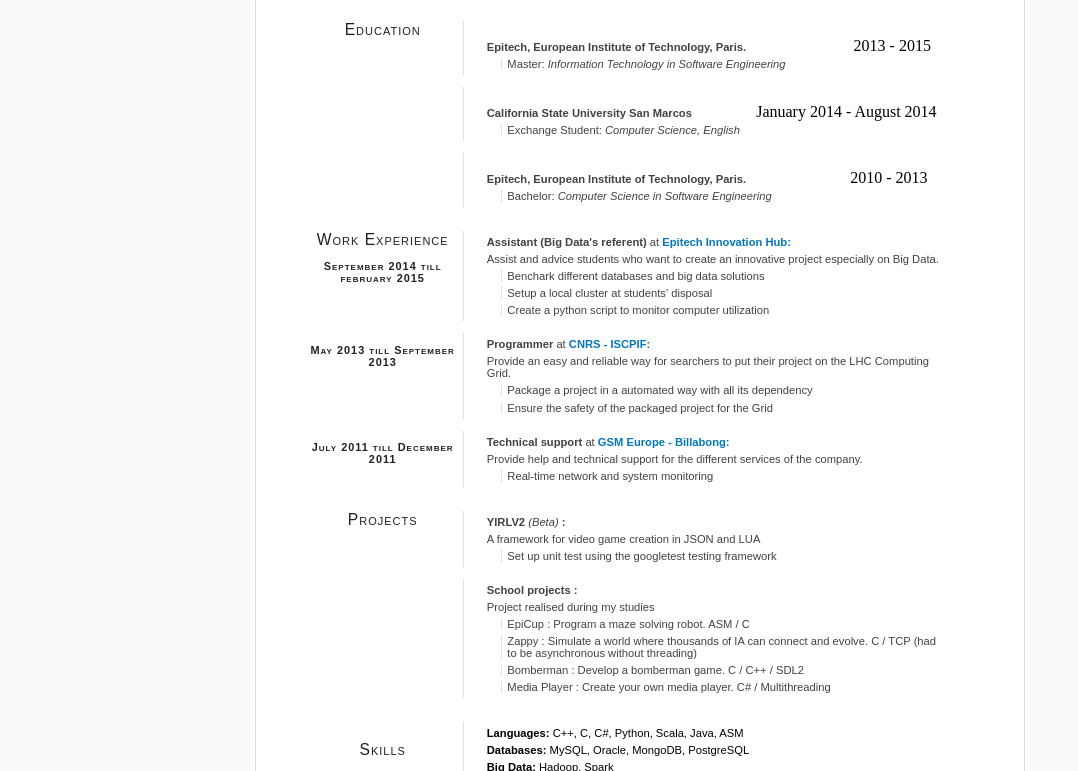
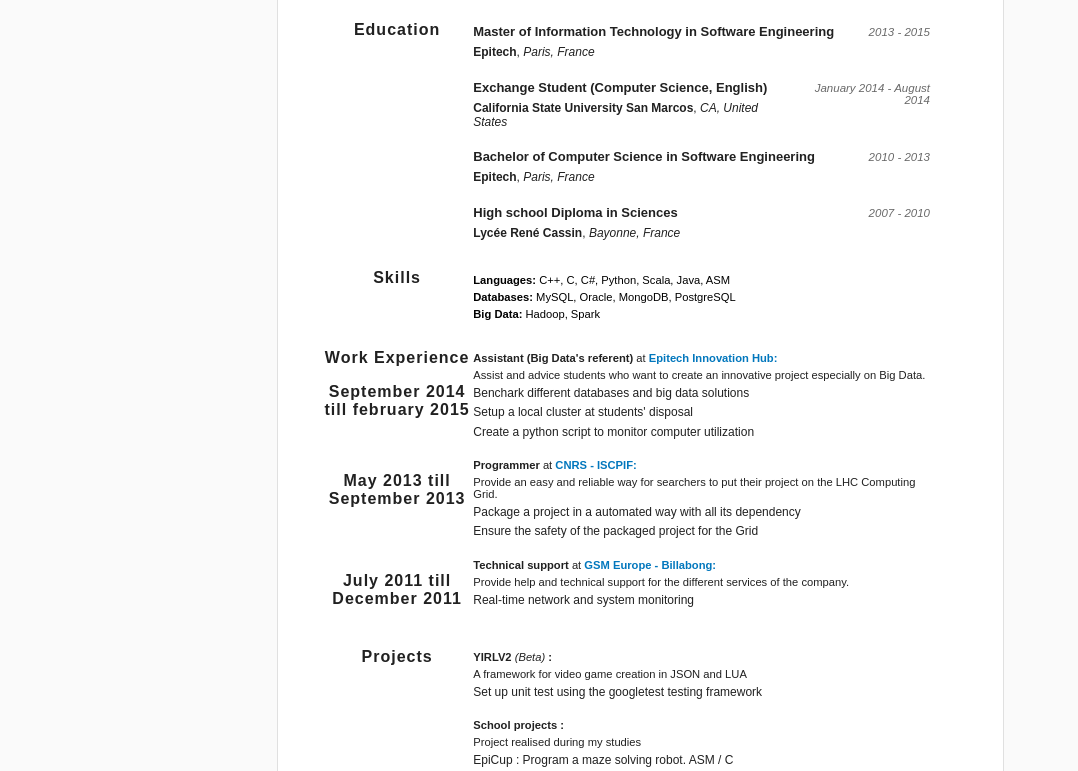
Before and after one commit to Martinovsky/resume, a website: page index.html in a window 1280 px wide. Shown: the part 214-985 px from the top of the page, without its empty margins (0-1078 px from the left). Drawn offline with Linux system fonts and the light colour scheme.

Commit message:
Education Part : OK  (35%)
Finish the Education Part and start to work on the skills part.

```diff
--- a/css/style.css
+++ b/css/style.css
@@ -89,10 +89,6 @@
   color: #212121;
 }
 
-.first-name {
-   font-size: 1.05em;
-}
-
 .subtitle {
   font-family: "Arial";
   font-size:x-large;
@@ -100,15 +96,10 @@
   color: #696969;
 }
 
-.sub-subtitle-email {
+.normal-write {
+  font-family: "Arial";
   font-size:small;
   font-weight:normal;
-}
-
-.sub-subtitle-phone {
-  font-size:small;
-  font-weight:normal;
-  color: #696969;
 }
 
 /* Information */
@@ -116,9 +107,9 @@
 .paper {
   margin: 0 auto;
   margin-bottom:1em;
+  width:725px;
+  background-color:white;
 
-  background-color:white;
-  width:60%;
 
   padding:0.5em 0 0.5em 0;
 
@@ -167,36 +158,29 @@
 
 .content-cat {
   font-family: "Arial";
-  font-variant:small-caps;
-  font-weight:300;
+  font-weight:bold;
   letter-spacing: 1px;
 
   color: #212121;
 
-  font-size:0.975em;
+  font-size:medium;
 
   text-align:center;
-  vertical-align:middle;
+  vertical-align:top;
 
   padding-left:6.66%;
   width:30%;
 }
 
-.content-cat p {
-  font-size:0.70em;
-  font-weight:600;
-
-  margin-bottom:0;
-}
-
 .content-text {
-  border-left:1px solid #e0e0e0;
   transition: border 0.66s ease-in;
+  vertical-align:top;
 }
 
 .big-text {
   vertical-align:top;
 }
+
 
 .content-text ul {
   padding:0;
@@ -222,7 +206,7 @@
 .content-text ul li:first-child {
   width:35%;
 
-  color: #424242;
+  color: #212121;
 
   font-weight:600;
 }
@@ -240,7 +224,7 @@
   font-family: "Arial";
   font-size:0.7em;
 
-  color: #424242;
+  color: #212121;
 
   margin-left:2em;
   margin-top:0.45em;
@@ -251,10 +235,9 @@
   font-family: "Arial";
   font-size:0.7em;
 
-  color: #424242;
+  color: #212121;
 
-  margin-left:2em;
-  margin-top:0.45em;
+  margin-top:0.25em;
   margin-bottom: 0.45em;
 }
 
@@ -264,27 +247,16 @@
 
 .work-listing .highlight {
   font-family: "Arial";
-  font-size:0.7em;
+  font-size:12px;
   font-weight:400;
 
-  color: #424242;
-
-  margin-left:3.25em;
-  padding-left:0.5em;
-
-  border-left:1px solid #e0e0e0;
+  color: #212121;
 
 }
 
 .education-listing > .heading {
-  font-weight:600;
-
-  margin-top:0.75em;
-  margin-left:2em;
-}
-
-.education-listing > .highlight {
-  margin-left:3.25em;
+  font-weight:bold;
+  font-size:small;
 }
 
 .highlight {
@@ -309,7 +281,6 @@
   font-size:0.7em;
   font-weight:400;
 
-  margin-left: 2em;
   margin-top: 0.45em;
   margin-bottom: 0.45em;
 }
@@ -317,3 +288,15 @@
 div.content-text.skills-listing > p > {
   color:#212121;
 }
+
+.date p {
+	font-size:11.5px;
+	font-style:italic;
+	color: #696969;
+	margin-top:0.45em;
+	text-align:right;
+}
+
+.grey {
+  color: #696969;
+}
--- a/index.html
+++ b/index.html
@@ -102,10 +102,6 @@
   color: #212121;
 }
 
-.first-name {
-   font-size: 1.05em;
-}
-
 .subtitle {
   font-family: "Arial";
   font-size:x-large;
@@ -113,15 +109,10 @@
   color: #696969;
 }
 
-.sub-subtitle-email {
+.normal-write {
+  font-family: "Arial";
   font-size:small;
   font-weight:normal;
-}
-
-.sub-subtitle-phone {
-  font-size:small;
-  font-weight:normal;
-  color: #696969;
 }
 
 /* Information */
@@ -129,9 +120,9 @@
 .paper {
   margin: 0 auto;
   margin-bottom:1em;
+  width:725px;
+  background-color:white;
 
-  background-color:white;
-  width:60%;
 
   padding:0.5em 0 0.5em 0;
 
@@ -180,36 +171,29 @@
 
 .content-cat {
   font-family: "Arial";
-  font-variant:small-caps;
-  font-weight:300;
+  font-weight:bold;
   letter-spacing: 1px;
 
   color: #212121;
 
-  font-size:0.975em;
+  font-size:medium;
 
   text-align:center;
-  vertical-align:middle;
+  vertical-align:top;
 
   padding-left:6.66%;
   width:30%;
 }
 
-.content-cat p {
-  font-size:0.70em;
-  font-weight:600;
-
-  margin-bottom:0;
-}
-
 .content-text {
-  border-left:1px solid #e0e0e0;
   transition: border 0.66s ease-in;
+  vertical-align:top;
 }
 
 .big-text {
   vertical-align:top;
 }
+
 
 .content-text ul {
   padding:0;
@@ -235,7 +219,7 @@
 .content-text ul li:first-child {
   width:35%;
 
-  color: #424242;
+  color: #212121;
 
   font-weight:600;
 }
@@ -253,7 +237,7 @@
   font-family: "Arial";
   font-size:0.7em;
 
-  color: #424242;
+  color: #212121;
 
   margin-left:2em;
   margin-top:0.45em;
@@ -264,10 +248,9 @@
   font-family: "Arial";
   font-size:0.7em;
 
-  color: #424242;
+  color: #212121;
 
-  margin-left:2em;
-  margin-top:0.45em;
+  margin-top:0.25em;
   margin-bottom: 0.45em;
 }
 
@@ -277,27 +260,16 @@
 
 .work-listing .highlight {
   font-family: "Arial";
-  font-size:0.7em;
+  font-size:12px;
   font-weight:400;
 
-  color: #424242;
-
-  margin-left:3.25em;
-  padding-left:0.5em;
-
-  border-left:1px solid #e0e0e0;
+  color: #212121;
 
 }
 
 .education-listing > .heading {
-  font-weight:600;
-
-  margin-top:0.75em;
-  margin-left:2em;
-}
-
-.education-listing > .highlight {
-  margin-left:3.25em;
+  font-weight:bold;
+  font-size:small;
 }
 
 .highlight {
@@ -322,7 +294,6 @@
   font-size:0.7em;
   font-weight:400;
 
-  margin-left: 2em;
   margin-top: 0.45em;
   margin-bottom: 0.45em;
 }
@@ -330,6 +301,19 @@
 div.content-text.skills-listing > p > {
   color:#212121;
 }
+
+.date p {
+	font-size:11.5px;
+	font-style:italic;
+	color: #696969;
+	margin-top:0.45em;
+	text-align:right;
+}
+
+.grey {
+  color: #696969;
+}
+
 
 
 	</style>
@@ -476,16 +460,16 @@
 						<p class="subtitle">Software Engineer</p>
 					</div>
 
-							<p class="sub-subtitle-email">martin.degenne@gmail.com
+							<p class="normal-write">martin.degenne@gmail.com
 							</p>
 
-							<p class="sub-subtitle-phone">+33 643 627 845
+							<p class="normal-write grey">+33 643 627 845
 							</p>
 				</div>
 			</header>
 
 			<div class="content-wrapper">
-
+<!- EDUCATION ->
 					<section class="content">
 							<div class="row">
 								<div class="content-cat big-text">
@@ -496,15 +480,15 @@
 
 								</div>
 								<div class="content-text work-listing education-listing">
-									<p class="heading">Epitech, European Institute of Technology, Paris.</p>
+										<p class="heading">Master of Information Technology in Software Engineering</p>
 
 									<p class="highlight">
-										Master:
-										<i>Information Technology in Software Engineering</i>
+										<strong>Epitech</strong>,
+										<i>Paris, France</i>
 									</p>
 
 								</div>
-								<div class="date row">
+								<div class="work-listing education-listing date">
 									<p>2013 - 2015</p>
 								</div>
 							</div>
@@ -518,15 +502,15 @@
 
 								</div>
 								<div class="content-text work-listing education-listing">
-									<p class="heading">California State University San Marcos</p>
+										<p class="heading">Exchange Student (Computer Science, English)</p>
 
 									<p class="highlight">
-										Exchange Student:
-										<i>Computer Science, English</i>
+										<strong>California State University San Marcos</strong>,
+										<i>CA, United States</i>
 									</p>
 
 								</div>
-								<div class="date row">
+								<div class="work-listing education-listing date">
 									<p>January 2014 -  August 2014</p>
 								</div>
 							</div>
@@ -540,20 +524,87 @@
 
 								</div>
 								<div class="content-text work-listing education-listing">
-									<p class="heading">Epitech, European Institute of Technology, Paris.</p>
+										<p class="heading">Bachelor of Computer Science in Software Engineering</p>
 
 									<p class="highlight">
-										Bachelor:
-										<i>Computer Science in Software Engineering</i>
+										<strong>Epitech</strong>,
+										<i>Paris, France</i>
 									</p>
 
 								</div>
-								<div class="date row">
+								<div class="work-listing education-listing date">
 									<p>2010 - 2013</p>
 								</div>
 							</div>
 						</section>
+						<section class="content education-content">
+							<div class="row">
+								<div class="content-cat big-text">
 
+
+
+
+								</div>
+								<div class="content-text work-listing education-listing">
+										<p class="heading">High school Diploma in Sciences</p>
+
+									<p class="highlight">
+										<strong>Lycée René Cassin</strong>,
+										<i>Bayonne, France</i>
+									</p>
+
+								</div>
+								<div class="work-listing education-listing date">
+									<p>2007 - 2010</p>
+								</div>
+							</div>
+						</section>
+
+<!- SKILLS ->
+								<section class="content">
+									<div class="row">
+										<div class="content-cat">
+											Skills
+										</div>
+										<div class="content-text skills-listing">
+											<p>
+												<span class="name">
+													<strong>
+														Languages:
+
+													</strong>
+												</span>
+
+
+												C++, C, C#, Python, Scala, Java, ASM
+											</p>
+											<p>
+												<span class="name">
+													<strong>
+														Databases:
+
+													</strong>
+												</span>
+
+
+												MySQL, Oracle, MongoDB, PostgreSQL
+											</p>
+											<p>
+												<span class="name">
+													<strong>
+														Big Data:
+
+													</strong>
+												</span>
+
+
+												Hadoop, Spark
+											</p>
+										</div>
+									</div>
+								</section>
+
+<!- EXPERIENCE ->
 				<section class="content">
 						<div class="row">
 							<div class="content-cat big-text">
@@ -656,48 +707,7 @@
 							</section>
 
 
-								<section class="content">
-									<div class="row">
-										<div class="content-cat">
-											Skills
-										</div>
-										<div class="content-text skills-listing">
-											<p>
-												<span class="name">
-													<strong>
-														Languages:
 
-													</strong>
-												</span>
-
-
-												C++, C, C#, Python, Scala, Java, ASM
-											</p>
-											<p>
-												<span class="name">
-													<strong>
-														Databases:
-
-													</strong>
-												</span>
-
-
-												MySQL, Oracle, MongoDB, PostgreSQL
-											</p>
-											<p>
-												<span class="name">
-													<strong>
-														Big Data:
-
-													</strong>
-												</span>
-
-
-												Hadoop, Spark
-											</p>
-										</div>
-									</div>
-								</section>
 
 								<!-- LANGUAGE -->
 								<section class="content">
```
Also changed, not shown: resume.json (+20 -8 lines), 1 other file.
